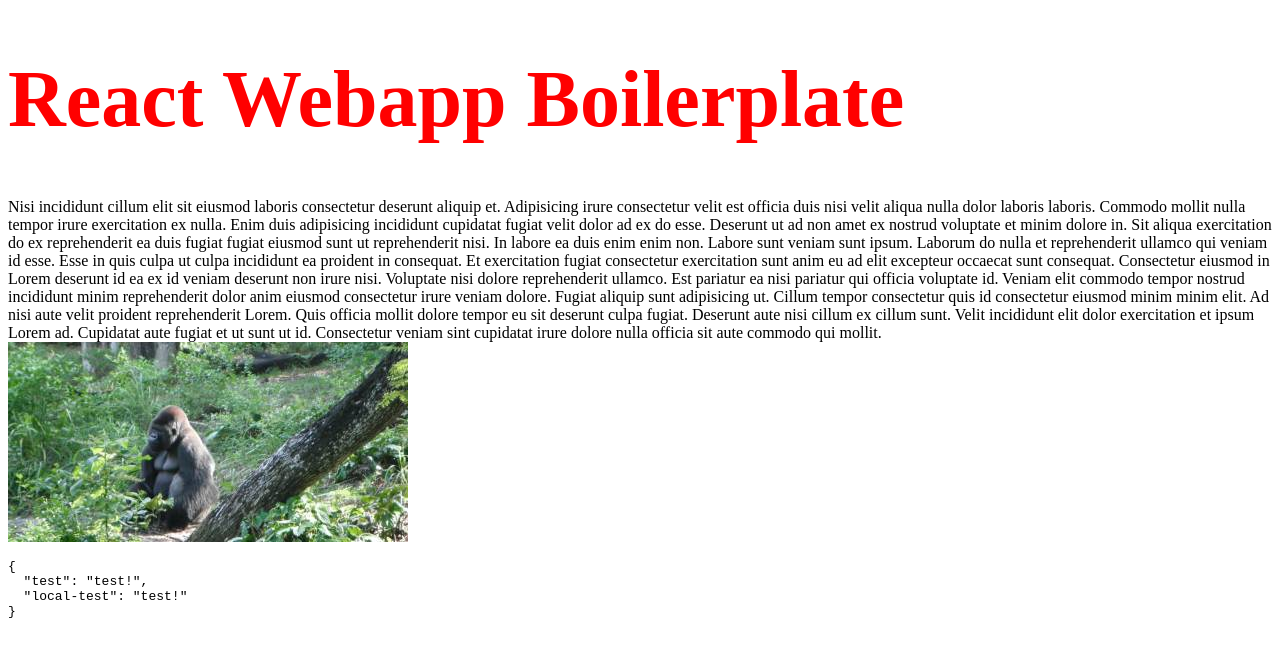
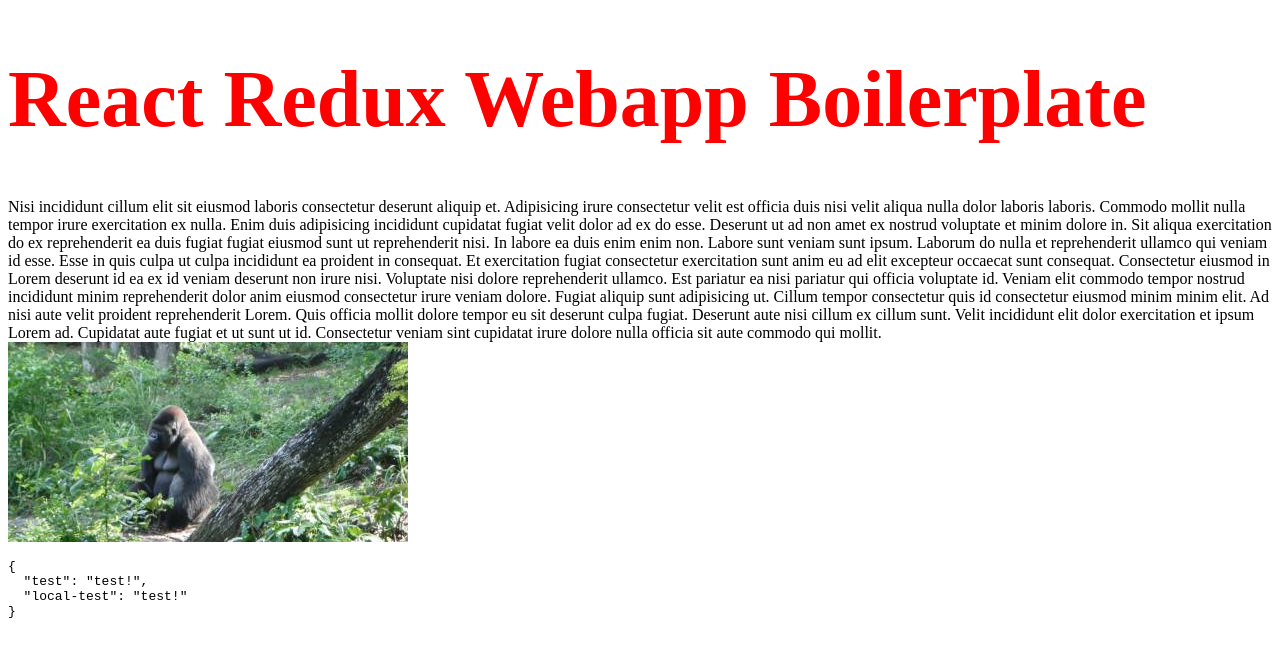
Before and after one commit to danilo-p/react-redux-webapp-boilerplate, a React app: page / in a window 1280 px wide. Shown: the top 656 px of the page. Built offline with nearby package versions, Linux system fonts and the light colour scheme; the HTML template or start-up script is replaced by a standard one.

Commit message:
OTH : Rename the project to react-redux-webapp-boilerplate.

```diff
--- a/package.json
+++ b/package.json
@@ -1,5 +1,5 @@
 {
-  "name": "webapp-react-boilerplate",
+  "name": "react-redux-webapp-boilerplate",
   "version": "1.0.0",
   "main": "src/index.js",
   "author": "Danilo Pimentel",
--- a/src/app/App.js
+++ b/src/app/App.js
@@ -6,7 +6,7 @@ import styles from './App.styl';
 
 const App = () => (
   <div className="App">
-    <h1 className={styles.title}>React Webapp Boilerplate</h1>
+    <h1 className={styles.title}>React Redux Webapp Boilerplate</h1>
     {loremIpsum}
     <img src={randomImage} alt="This is random" />
     <code>
```
Also changed, not shown: 1 other file (tests, documents, lock files or other folders).
